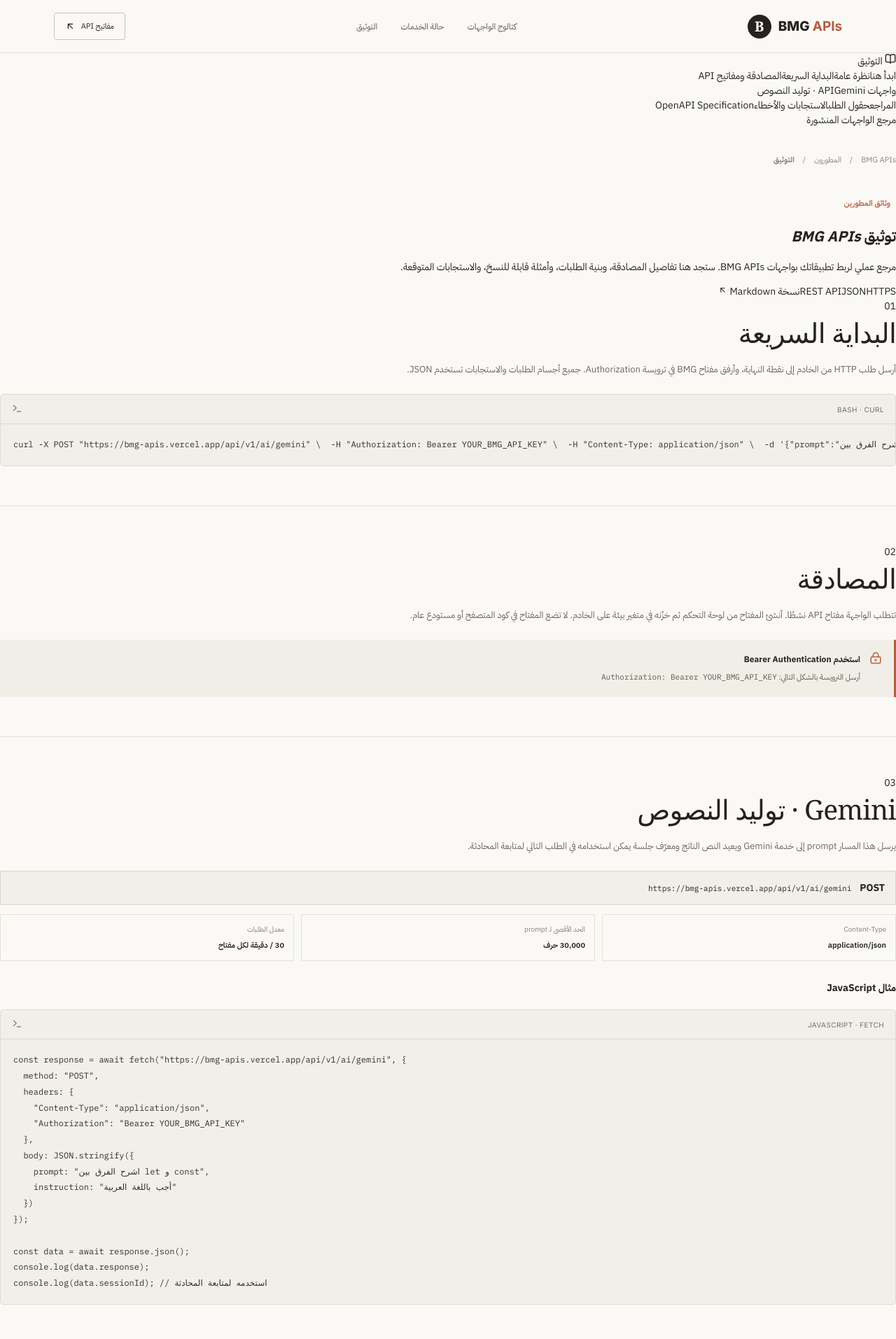
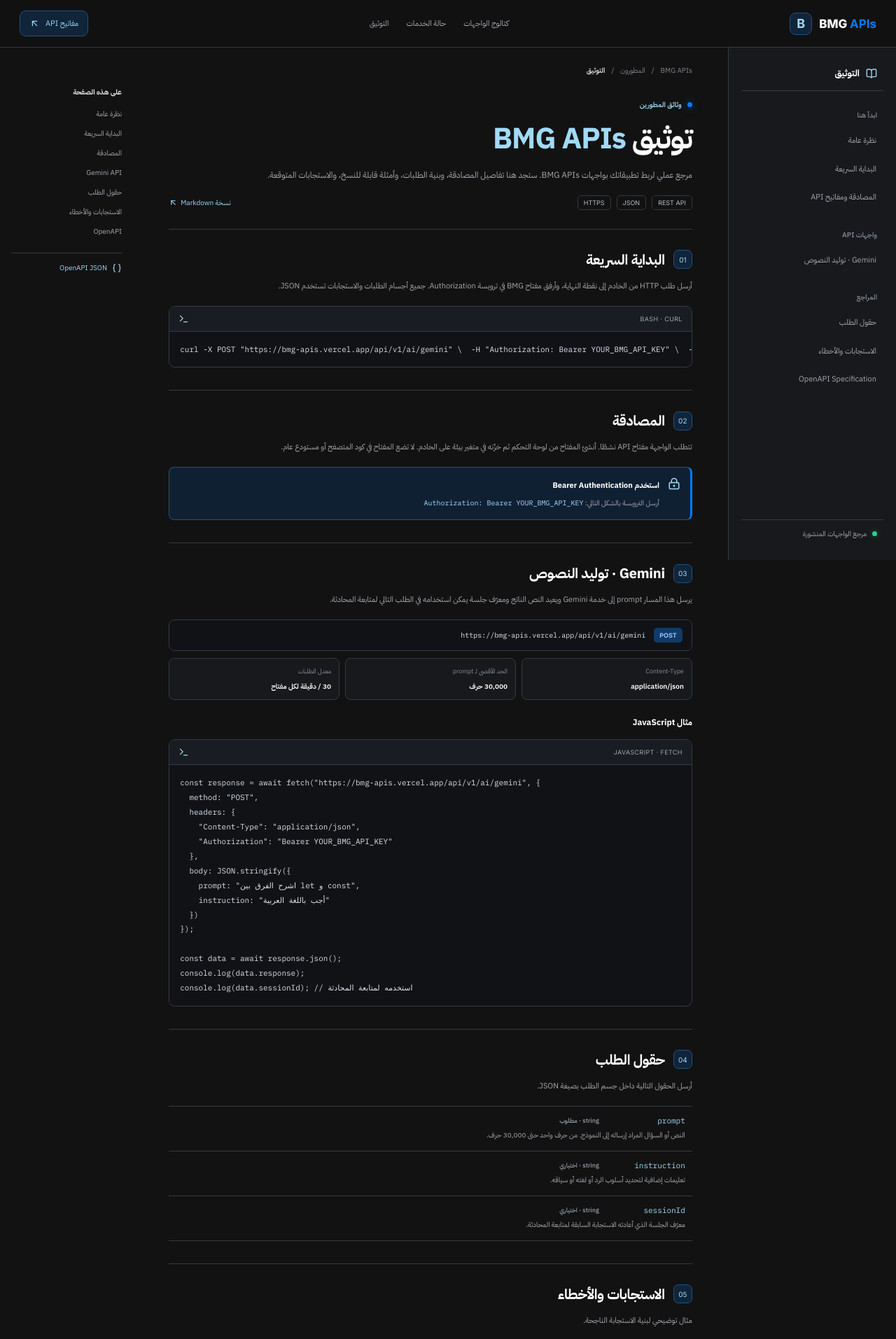
Before and after one commit to T7-T7/Bmg-Apis, a Next.js app: page /docs in a window 1280 px wide. Shown: the top 1913 px of the page at 70% size. Built offline with nearby package versions, Linux system fonts and the light colour scheme.

Commit message:
Apply Kimi-aligned colors to developer docs layout

```diff
--- a/app/globals.css
+++ b/app/globals.css
@@ -536,73 +536,84 @@ body,.main-area { background:#121212; }
 
 .google-auth-button{width:100%;min-height:48px;display:flex;align-items:center;justify-content:center;gap:11px;padding:0 16px;border:1px solid #4b5360;border-radius:12px;background:#fff;color:#202124;font-size:13px;font-weight:700;transition:transform .18s,box-shadow .18s}.google-auth-button:hover{transform:translateY(-1px);box-shadow:0 8px 24px #0004}.google-auth-button:disabled{opacity:.7;cursor:wait}.auth-google-note{margin-top:13px;text-align:center;color:var(--muted);font-size:10px;line-height:1.7}
 
-/* Standalone public developer documentation — editorial light theme */
-.public-docs{--pd-bg:#faf9f6;--pd-ink:#24231f;--pd-muted:#6f6d66;--pd-line:#e6e2da;--pd-accent:#b85c3b;min-height:100vh;background:var(--pd-bg);color:var(--pd-ink);direction:rtl;font-family:"IBM Plex Sans Arabic",Arial,sans-serif}
+/* BMG developer docs — Kimi-aligned technical documentation layout */
+.public-docs{--pd-bg:#121212;--pd-panel:#17191d;--pd-surface:#1b1d22;--pd-raised:#24272d;--pd-line:#343943;--pd-line-strong:#4b5360;--pd-ink:#fff;--pd-muted:#a5aab2;--pd-soft:#e1e3e6;--pd-accent:#007CFF;--pd-accent-soft:#A0DAF7;min-height:100vh;background:var(--pd-bg);color:var(--pd-ink);direction:rtl;font-family:"IBM Plex Sans Arabic",Inter,sans-serif}
 .public-docs a{color:inherit;text-decoration:none}
-.public-docs-nav{height:76px;display:flex;align-items:center;justify-content:space-between;gap:24px;padding:0 clamp(20px,6vw,92px);border-bottom:1px solid var(--pd-line);background:rgba(250,249,246,.96)}
-.public-docs-brand{display:flex;align-items:center;gap:10px;font-family:Inter,Arial,sans-serif;font-size:19px;font-weight:800;direction:ltr;white-space:nowrap}
+.public-docs-nav{height:68px;position:sticky;top:0;z-index:50;display:flex;align-items:center;justify-content:space-between;gap:24px;padding:0 28px;border-bottom:1px solid var(--pd-line);background:rgba(18,18,18,.94);backdrop-filter:blur(18px)}
+.public-docs-brand{display:flex;align-items:center;gap:10px;font:800 17px Inter,sans-serif;direction:ltr;white-space:nowrap}
 .public-docs-brand b{color:var(--pd-accent)}
-.public-docs-mark{display:grid;place-items:center;width:34px;height:34px;border-radius:50%;background:#25231f;color:#faf9f6;font-family:Georgia,serif;font-size:20px}
-.public-docs-nav nav{display:flex;align-items:center;gap:clamp(14px,2.6vw,36px);font-size:12px;color:#5d5a53}
-.public-docs-nav nav a:hover,.public-docs-breadcrumb a:hover{color:var(--pd-accent)}
-.public-docs-nav-cta{display:flex;align-items:center;gap:8px;padding:10px 15px;border:1px solid #c9c3b8;border-radius:4px;font-size:11px;white-space:nowrap}
-.public-docs-nav-cta:hover{background:#efede7}
-.public-docs-main{width:min(1120px,calc(100% - 48px));margin:0 auto}
-.public-docs-breadcrumb{display:flex;gap:12px;align-items:center;margin:38px 0 45px;color:#8a867d;font-size:11px}
-.public-docs-breadcrumb span:last-child{color:#4e4b45}
-.public-docs-hero{max-width:760px;padding:0 0 65px;border-bottom:1px solid var(--pd-line)}
-.public-docs-eyebrow{display:flex;align-items:center;gap:8px;margin-bottom:23px;color:var(--pd-accent);font-size:11px;font-weight:600}
-.public-docs-hero h1{margin:0;font-family:Georgia,"Times New Roman",serif;font-size:clamp(48px,8vw,88px);font-weight:500;line-height:1.04;letter-spacing:-2.8px;direction:ltr;text-align:right}
-.public-docs-hero h1 em{color:var(--pd-accent);font-style:normal}
-.public-docs-hero>p{max-width:580px;margin:24px 0 25px;color:#6d6961;font-size:15px;line-height:2}
-.public-docs-hero-actions{display:flex;align-items:center;gap:12px;flex-wrap:wrap}
-.public-docs-primary,.public-docs-secondary{display:inline-flex;align-items:center;justify-content:center;gap:9px;min-height:43px;padding:0 17px;font-size:12px}
-.public-docs-primary{background:#292722;color:white!important}
-.public-docs-primary:hover{background:var(--pd-accent)}
-.public-docs-secondary{border:1px solid #d4cfc5}
-.public-docs-secondary:hover{background:#f0eee8}
-.public-docs-layout{display:grid;grid-template-columns:190px minmax(0,1fr);gap:clamp(35px,7vw,100px);padding:65px 0 90px}
-.public-docs-toc{position:sticky;top:28px;align-self:start;display:grid;gap:16px;font-size:11px;color:#77736b}
-.public-docs-toc span{margin-bottom:4px;color:#302e29;font-weight:700}
-.public-docs-toc a:hover{color:var(--pd-accent)}
-.public-docs-article{min-width:0;max-width:760px}
-.public-docs-section{padding:0 0 56px;margin:0 0 55px;border-bottom:1px solid var(--pd-line);scroll-margin-top:35px}
-.public-docs-section:last-child{border-bottom:0}
-.public-docs-section-kicker{margin-bottom:13px;color:var(--pd-accent);font:11px Inter,sans-serif;letter-spacing:.08em}
-.public-docs-section h2{margin:0 0 14px;font-family:Georgia,"Times New Roman",serif;font-size:clamp(28px,4vw,39px);font-weight:500;letter-spacing:-.8px}
-.public-docs-section>p{margin:0 0 22px;color:#6c6860;font-size:13px;line-height:2}
-.public-docs-section h3{margin:28px 0 13px;font-size:14px;font-weight:700}
-.public-docs-code{margin:20px 0 0;overflow:hidden;border:1px solid #ded9cf;border-radius:5px;background:#f1efe9}
-.public-docs-code-head{display:flex;align-items:center;justify-content:space-between;padding:12px 16px;border-bottom:1px solid #ded9cf;color:#777168;font:10px Inter,monospace;letter-spacing:.04em}
-.public-docs-code-head button{display:grid;place-items:center;border:0;background:transparent;color:#777168}
-.public-docs-code pre{margin:0;padding:18px;overflow:auto;color:#33312c;font:12px/1.9 "IBM Plex Mono",monospace;text-align:left;white-space:pre}
-.public-docs-callout{display:flex;gap:13px;padding:17px;border-inline-start:3px solid var(--pd-accent);background:#f1eee7;color:#5f5b53}
-.public-docs-callout>svg{flex-shrink:0;color:var(--pd-accent)}
-.public-docs-callout strong{font-size:12px;color:#292722}
-.public-docs-callout p{margin:6px 0 0;font-size:11px;line-height:1.9}
-.public-docs-callout code{direction:ltr;unicode-bidi:embed;font:11px "IBM Plex Mono",monospace}
-.public-docs-endpoint{display:flex;align-items:center;gap:12px;overflow:auto;padding:13px 15px;border:1px solid #ddd7cd;background:#f1efe9}
-.public-docs-endpoint span{padding:5px 8px;background:#dce9df;color:#315b3d;font:10px Inter,sans-serif;font-weight:700}
-.public-docs-endpoint code{direction:ltr;white-space:nowrap;font:11px "IBM Plex Mono",monospace}
-.public-docs-facts{display:grid;grid-template-columns:repeat(3,minmax(0,1fr));gap:10px;margin-top:13px}
-.public-docs-facts>div{display:grid;gap:7px;padding:13px;border:1px solid var(--pd-line)}
-.public-docs-facts small{color:#858077;font-size:10px}
-.public-docs-facts strong{font-size:11px;font-weight:600}
+.public-docs-mark{display:grid;place-items:center;width:32px;height:32px;border:1px solid #24517d;border-radius:9px;background:#10243a;color:var(--pd-accent-soft);font:700 18px Inter,sans-serif}
+.public-docs-nav nav{display:flex;align-items:center;gap:25px;color:var(--pd-muted);font-size:11px}
+.public-docs-nav nav a:hover{color:var(--pd-accent-soft)}
+.public-docs-nav-cta{display:flex;align-items:center;gap:8px;padding:9px 13px;border:1px solid #24517d;border-radius:9px;background:#10243a;color:var(--pd-accent-soft)!important;font-size:11px;white-space:nowrap}
+.public-docs-frame{display:grid;grid-template-columns:240px minmax(0,850px) 190px;justify-content:center;gap:0;max-width:1440px;margin:0 auto}
+.public-docs-sidebar{position:sticky;top:68px;height:calc(100vh - 68px);display:flex;flex-direction:column;gap:27px;padding:27px 18px 18px;border-left:1px solid var(--pd-line);background:var(--pd-panel)}
+.public-docs-sidebar-title{display:flex;align-items:center;gap:9px;padding:0 9px 15px;border-bottom:1px solid var(--pd-line);font-size:13px;font-weight:700}
+.public-docs-sidebar-title svg{color:var(--pd-accent-soft)}
+.public-docs-sidebar-group{display:grid;gap:4px}
+.public-docs-sidebar-group>span{margin:0 9px 7px;color:#7f8792;font-size:10px;font-weight:600}
+.public-docs-sidebar-group a{padding:9px;border:1px solid transparent;border-radius:7px;color:var(--pd-muted);font-size:11px;line-height:1.5}
+.public-docs-sidebar-group a:hover{border-color:#263b52;background:#172332;color:var(--pd-accent-soft)}
+.public-docs-sidebar-bottom{display:flex;align-items:center;gap:8px;margin-top:auto;padding:12px 9px;border-top:1px solid var(--pd-line);color:var(--pd-muted);font-size:10px}
+.public-docs-live-dot{width:7px;height:7px;border-radius:50%;background:#35c98a;box-shadow:0 0 9px #35c98a66}
+.public-docs-content{min-width:0;padding:25px clamp(22px,4vw,55px) 35px}
+.public-docs-breadcrumb{display:flex;align-items:center;gap:9px;margin-bottom:34px;color:#7f8792;font-size:10px}
+.public-docs-breadcrumb strong{color:var(--pd-soft);font-weight:600}
+.public-docs-breadcrumb a:hover{color:var(--pd-accent-soft)}
+.public-docs-intro{padding:0 0 27px;border-bottom:1px solid var(--pd-line)}
+.public-docs-eyebrow{display:flex;align-items:center;gap:8px;margin-bottom:14px;color:var(--pd-accent-soft);font-size:10px;font-weight:600}
+.public-docs-eyebrow span{width:7px;height:7px;border-radius:50%;background:var(--pd-accent);box-shadow:0 0 12px #007cff88}
+.public-docs-intro h1{margin:0;font-size:clamp(29px,4vw,42px);font-weight:700;letter-spacing:-1px;line-height:1.3}
+.public-docs-intro h1 em{color:var(--pd-accent-soft);font-style:normal}
+.public-docs-intro>p{max-width:660px;margin:12px 0 17px;color:var(--pd-muted);font-size:12px;line-height:2}
+.public-docs-meta{display:flex;align-items:center;gap:8px;flex-wrap:wrap}
+.public-docs-meta>span{padding:4px 8px;border:1px solid var(--pd-line);border-radius:5px;color:#b5bdc7;font:9px Inter,monospace}
+.public-docs-meta a{display:flex;align-items:center;gap:4px;margin-inline-start:auto;color:var(--pd-accent-soft);font-size:10px}
+.public-docs-section{padding:28px 0 32px;border-bottom:1px solid var(--pd-line);scroll-margin-top:90px}
+.public-docs-section:last-of-type{border-bottom:0}
+.public-docs-section-heading{display:flex;align-items:center;gap:12px;margin-bottom:12px}
+.public-docs-section-heading>span{display:grid;place-items:center;width:27px;height:27px;border:1px solid #24517d;border-radius:7px;background:#10243a;color:var(--pd-accent-soft);font:10px Inter,sans-serif}
+.public-docs-section h2{margin:0;font-size:20px;font-weight:650;letter-spacing:-.3px}
+.public-docs-section>p{margin:0 0 17px;color:var(--pd-muted);font-size:11px;line-height:2}
+.public-docs-section h3{margin:23px 0 11px;font-size:12px;font-weight:650}
+.public-docs-code{margin:15px 0 0;overflow:hidden;border:1px solid var(--pd-line);border-radius:9px;background:#101216}
+.public-docs-code-head{display:flex;align-items:center;justify-content:space-between;padding:10px 13px;border-bottom:1px solid var(--pd-line);background:#191c22;color:#9ca7b5;font:9px Inter,monospace;letter-spacing:.04em}
+.public-docs-code-head>span:last-child{display:grid;place-items:center;color:var(--pd-accent-soft)}
+.public-docs-code pre{margin:0;padding:15px;overflow:auto;color:#d9e1ea;font:11px/1.9 "IBM Plex Mono",monospace;text-align:left;white-space:pre}
+.public-docs-callout{display:flex;gap:12px;padding:14px;border:1px solid #24517d;border-inline-start:3px solid var(--pd-accent);border-radius:8px;background:#102033;color:var(--pd-muted)}
+.public-docs-callout>svg{flex-shrink:0;color:var(--pd-accent-soft)}
+.public-docs-callout strong{font-size:11px;color:#fff}
+.public-docs-callout p{margin:6px 0 0;font-size:10px;line-height:1.9}
+.public-docs-callout code{color:var(--pd-accent-soft);font:10px "IBM Plex Mono",monospace}
+.public-docs-endpoint{display:flex;align-items:center;gap:12px;overflow:auto;padding:11px 13px;border:1px solid var(--pd-line);border-radius:8px;background:#101216}
+.public-docs-endpoint b{padding:5px 8px;border-radius:5px;background:#103b68;color:#8dc7ff;font:700 9px Inter,sans-serif}
+.public-docs-endpoint code{color:#e0e7ef;direction:ltr;white-space:nowrap;font:10px "IBM Plex Mono",monospace}
+.public-docs-facts{display:grid;grid-template-columns:repeat(3,minmax(0,1fr));gap:8px;margin-top:10px}
+.public-docs-facts>div{display:grid;gap:7px;padding:11px;border:1px solid var(--pd-line);border-radius:8px;background:var(--pd-panel)}
+.public-docs-facts small{color:#858f9c;font-size:9px}
+.public-docs-facts strong{font-size:10px;font-weight:600}
 .public-docs-params{border-top:1px solid var(--pd-line)}
-.public-docs-params>div{display:grid;grid-template-columns:120px 1fr;gap:5px 14px;padding:14px 0;border-bottom:1px solid var(--pd-line)}
-.public-docs-params code{color:#995039;font:12px "IBM Plex Mono",monospace}
-.public-docs-params b{font-size:10px;color:#777168;font-weight:500}
-.public-docs-params p{grid-column:1/-1;margin:0;color:#777168;font-size:11px;line-height:1.8}
-.public-docs-errors{border-top:1px solid var(--pd-line)}
-.public-docs-errors>div{display:flex;align-items:center;gap:15px;padding:12px 0;border-bottom:1px solid var(--pd-line);font-size:11px;color:#6c6860}
-.public-docs-errors code{width:42px;color:#995039;font:12px "IBM Plex Mono",monospace}
-.public-docs-openapi-link{display:flex;align-items:center;gap:13px;padding:17px;border:1px solid #ded9cf;background:#f1efe9}
-.public-docs-openapi-link>svg:first-child{color:var(--pd-accent)}
+.public-docs-params>div{display:grid;grid-template-columns:110px 1fr;gap:5px 13px;padding:13px 10px;border-bottom:1px solid var(--pd-line)}
+.public-docs-params code{color:var(--pd-accent-soft);font:11px "IBM Plex Mono",monospace}
+.public-docs-params b{color:#9ba5b1;font-size:9px;font-weight:500}
+.public-docs-params p{grid-column:1/-1;margin:0;color:var(--pd-muted);font-size:10px;line-height:1.8}
+.public-docs-errors{margin-top:17px;border:1px solid var(--pd-line);border-radius:8px;overflow:hidden}
+.public-docs-errors>div{display:flex;align-items:center;gap:14px;padding:10px 12px;border-bottom:1px solid var(--pd-line);font-size:10px;color:var(--pd-muted)}
+.public-docs-errors>div:last-child{border-bottom:0}
+.public-docs-errors code{width:35px;color:var(--pd-accent-soft);font:10px "IBM Plex Mono",monospace}
+.public-docs-openapi-link{display:flex;align-items:center;gap:12px;padding:13px;border:1px solid #24517d;border-radius:8px;background:#102033}
+.public-docs-openapi-link>svg:first-child{color:var(--pd-accent-soft)}
 .public-docs-openapi-link span{display:grid;gap:5px;flex:1;min-width:0}
-.public-docs-openapi-link strong{font:13px Inter,sans-serif}
-.public-docs-openapi-link small{overflow-wrap:anywhere;color:#777168;font:10px "IBM Plex Mono",monospace;direction:ltr;text-align:right}
-.public-docs-openapi-link>svg:last-child{color:#777168}
-.public-docs-footer{display:flex;align-items:center;justify-content:space-between;gap:14px;padding:22px 0 30px;border-top:1px solid var(--pd-line);color:#858077;font-size:10px}
-.public-docs-footer a{display:flex;align-items:center;gap:5px;color:#5d5a53}
-@media(max-width:760px){.public-docs-nav{height:66px;padding:0 18px}.public-docs-nav nav{display:none}.public-docs-main{width:calc(100% - 38px)}.public-docs-breadcrumb{margin:27px 0 35px}.public-docs-hero{padding-bottom:44px}.public-docs-hero h1{font-size:clamp(45px,13vw,66px);letter-spacing:-1.8px}.public-docs-hero>p{font-size:13px}.public-docs-layout{display:block;padding:40px 0 55px}.public-docs-toc{position:static;display:flex;overflow:auto;gap:17px;padding:0 0 17px;margin-bottom:35px;border-bottom:1px solid var(--pd-line);white-space:nowrap}.public-docs-toc span{margin:0}.public-docs-section{padding-bottom:40px;margin-bottom:40px}.public-docs-facts{grid-template-columns:1fr}.public-docs-footer{flex-wrap:wrap}.public-docs-footer span:nth-child(2){display:none}}
+.public-docs-openapi-link strong{font:11px Inter,sans-serif}
+.public-docs-openapi-link small{overflow-wrap:anywhere;color:#9ca7b5;font:9px "IBM Plex Mono",monospace;direction:ltr;text-align:right}
+.public-docs-openapi-link>svg:last-child{color:var(--pd-accent-soft)}
+.public-docs-text-link{display:inline-flex;align-items:center;gap:6px;margin-top:13px;color:var(--pd-accent-soft)!important;font-size:10px}
+.public-docs-right{position:sticky;top:90px;align-self:start;display:grid;gap:13px;padding:34px 16px;color:var(--pd-muted);font-size:10px}
+.public-docs-right strong{margin-bottom:3px;color:var(--pd-soft);font-size:10px}
+.public-docs-right a:hover{color:var(--pd-accent-soft)}
+.public-docs-right .public-docs-download{display:flex;align-items:center;gap:7px;margin-top:10px;padding-top:13px;border-top:1px solid var(--pd-line);color:var(--pd-accent-soft)}
+.public-docs-footer{display:flex;align-items:center;justify-content:space-between;gap:12px;padding:22px 0 28px;border-top:1px solid var(--pd-line);color:#7f8792;font-size:9px}
+.public-docs-footer a{display:flex;align-items:center;gap:5px;color:var(--pd-accent-soft)}
+@media(max-width:1100px){.public-docs-frame{grid-template-columns:215px minmax(0,850px)}.public-docs-right{display:none}}
+@media(max-width:720px){.public-docs-nav{height:60px;padding:0 15px}.public-docs-nav nav{display:none}.public-docs-frame{display:block}.public-docs-sidebar{position:static;height:auto;display:flex;flex-direction:row;align-items:center;gap:7px;overflow-x:auto;padding:10px 14px;border-left:0;border-bottom:1px solid var(--pd-line)}.public-docs-sidebar-title{flex-shrink:0;padding:0 9px;border:0}.public-docs-sidebar-group{display:flex;flex-direction:row;align-items:center;gap:4px;flex-shrink:0}.public-docs-sidebar-group>span,.public-docs-sidebar-bottom{display:none}.public-docs-sidebar-group a{white-space:nowrap;padding:7px 9px;font-size:10px}.public-docs-content{padding:20px 17px 28px}.public-docs-breadcrumb{margin-bottom:25px}.public-docs-intro h1{font-size:30px}.public-docs-facts{grid-template-columns:1fr}.public-docs-section{padding:23px 0 26px}.public-docs-section h2{font-size:18px}.public-docs-footer{flex-wrap:wrap}.public-docs-footer span:nth-child(2){display:none}}
 @media(prefers-reduced-motion:no-preference){.public-docs a{transition:color .16s,background .16s,border-color .16s}}
```
